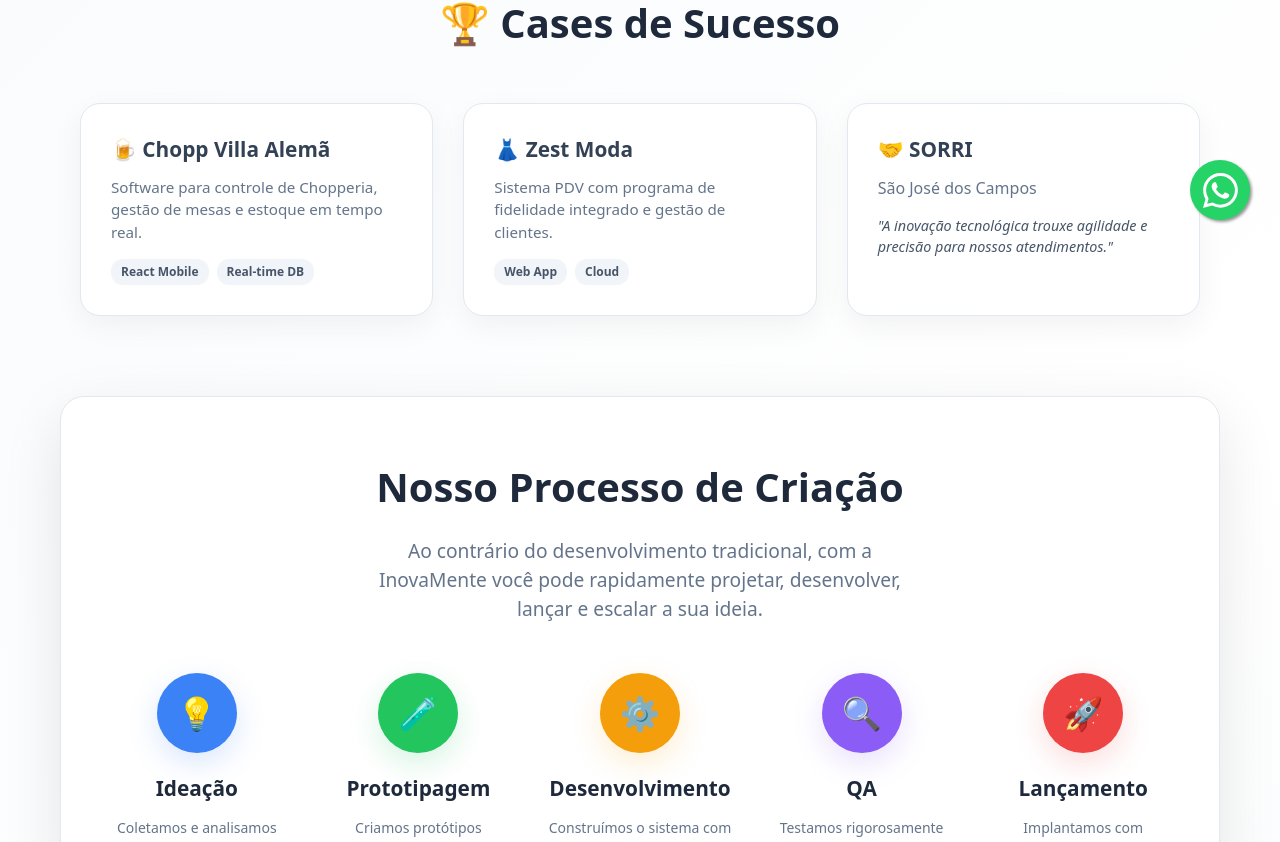
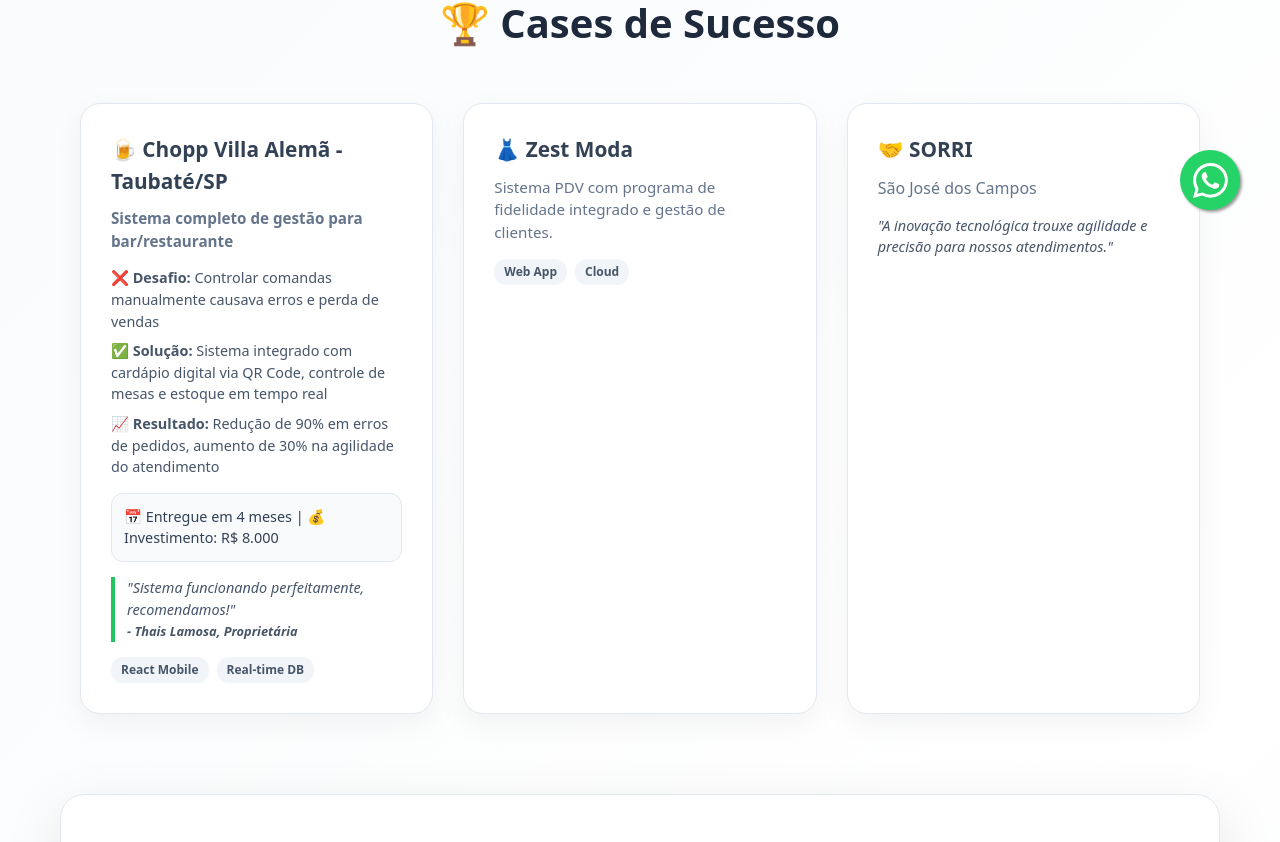
Before and after one commit to cguedes90/inovamente-labs, a Next.js app: page / in a window 1280 px wide. Shown: the part 550-1392 px from the top of the page. Built offline with nearby package versions, Linux system fonts and the light colour scheme.

Commit message:
feat: enhance cases details and improve whatsapp button ui

```diff
--- a/src/app/page.tsx
+++ b/src/app/page.tsx
@@ -113,8 +113,39 @@
                 boxShadow: '0 10px 30px rgba(0,0,0,0.05)',
                 border: '1px solid #e2e8f0'
               }}>
-                <h3 style={{ fontSize: '1.3rem', fontWeight: '700', marginBottom: '10px', color: '#334155' }}>🍺 Chopp Villa Alemã</h3>
-                <p style={{ color: '#64748b', marginBottom: '15px', fontSize: '0.95rem' }}>Software para controle de Chopperia, gestão de mesas e estoque em tempo real.</p>
+                <h3 style={{ fontSize: '1.3rem', fontWeight: '700', marginBottom: '10px', color: '#334155' }}>🍺 Chopp Villa Alemã - Taubaté/SP</h3>
+                <p style={{ color: '#64748b', marginBottom: '15px', fontSize: '0.95rem' }}><strong>Sistema completo de gestão para bar/restaurante</strong></p>
+
+                <div style={{ marginBottom: '15px', color: '#475569', fontSize: '0.9rem' }}>
+                  <p style={{ marginBottom: '8px' }}>❌ <strong>Desafio:</strong> Controlar comandas manualmente causava erros e perda de vendas</p>
+                  <p style={{ marginBottom: '8px' }}>✅ <strong>Solução:</strong> Sistema integrado com cardápio digital via QR Code, controle de mesas e estoque em tempo real</p>
+                  <p>📈 <strong>Resultado:</strong> Redução de 90% em erros de pedidos, aumento de 30% na agilidade do atendimento</p>
+                </div>
+
+                <div style={{
+                  background: '#f8fafc',
+                  padding: '12px',
+                  borderRadius: '12px',
+                  marginBottom: '15px',
+                  fontSize: '0.9rem',
+                  color: '#334155',
+                  border: '1px solid #e2e8f0'
+                }}>
+                  📅 Entregue em 4 meses | 💰 Investimento: R$ 8.000
+                </div>
+
+                <div style={{
+                  fontStyle: 'italic',
+                  color: '#475569',
+                  fontSize: '0.9rem',
+                  borderLeft: '4px solid #22c55e',
+                  paddingLeft: '12px',
+                  marginBottom: '15px'
+                }}>
+                  "Sistema funcionando perfeitamente, recomendamos!"<br />
+                  <span style={{ fontSize: '0.8rem', fontWeight: '600' }}>- Thais Lamosa, Proprietária</span>
+                </div>
+
                 <div style={{ display: 'flex', gap: '8px', flexWrap: 'wrap' }}>
                   <span style={{ background: '#f1f5f9', padding: '4px 10px', borderRadius: '12px', fontSize: '0.75rem', color: '#475569', fontWeight: '600' }}>React Mobile</span>
                   <span style={{ background: '#f1f5f9', padding: '4px 10px', borderRadius: '12px', fontSize: '0.75rem', color: '#475569', fontWeight: '600' }}>Real-time DB</span>
--- a/src/components/FloatingWhatsApp.tsx
+++ b/src/components/FloatingWhatsApp.tsx
@@ -3,44 +3,16 @@
 import React from 'react';
 
 const FloatingWhatsApp = () => {
-    const phoneNumber = '5511999999999'; // Substituir pelo número real se disponível, ou deixar placeholder
-    // Assumindo um número genérico ou placeholder por enquanto. O user não forneceu o número exato no prompt?
-    // O prompt diz "Número visível no header/footer" e "Botão verde flutuante".
-    // Vou usar um link genérico para o WhatsApp Web.
-
-    // Melhor deixar o href editável.
-
     return (
+        <>
             <a
-            href="https://wa.me/5511974508168" // Exemplo, user pode pedir pra mudar depois
+                href="https://wa.me/5511974508168?text=Olá! Vi o site e gostaria de um orçamento"
                 target="_blank"
                 rel="noopener noreferrer"
-            style={{
-                position: 'fixed',
-                bottom: '30px',
-                right: '30px',
-                width: '60px',
-                height: '60px',
-                backgroundColor: '#25d366',
-                color: '#FFF',
-                borderRadius: '50%',
-                textAlign: 'center',
-                fontSize: '30px',
-                boxShadow: '2px 2px 3px #999',
-                zIndex: 1000,
-                display: 'flex',
-                alignItems: 'center',
-                justifyContent: 'center',
-                border: 'none',
-                outline: 'none',
-                textDecoration: 'none',
-                transition: 'transform 0.3s ease-in-out',
-                cursor: 'pointer'
-            }}
-            onMouseOver={(e) => e.currentTarget.style.transform = 'scale(1.1)'}
-            onMouseOut={(e) => e.currentTarget.style.transform = 'scale(1)'}
+                className="whatsapp-float"
                 aria-label="Fale conosco no WhatsApp"
             >
+                {/* SVG icon for WhatsApp */}
                 <svg
                     xmlns="http://www.w3.org/2000/svg"
                     width="35"
@@ -51,6 +23,32 @@
                     <path d="M13.601 2.326A7.854 7.854 0 0 0 7.994 0C3.627 0 .068 3.558.064 7.926c0 1.399.366 2.76 1.057 3.965L0 16l4.204-1.102a7.933 7.933 0 0 0 3.79.965h.004c4.368 0 7.926-3.558 7.93-7.93A7.898 7.898 0 0 0 13.6 2.326zM7.994 14.521a6.573 6.573 0 0 1-3.356-.92l-.24-.144-2.494.654.666-2.433-.156-.251a6.56 6.56 0 0 1-1.007-3.505c0-3.626 2.957-6.584 6.591-6.584a6.56 6.56 0 0 1 4.66 1.931 6.557 6.557 0 0 1 1.928 4.66c-.004 3.639-2.961 6.592-6.592 6.592zm3.615-4.934c-.197-.099-1.17-.578-1.353-.646-.182-.065-.315-.099-.445.099-.133.197-.513.646-.627.775-.114.133-.232.148-.43.05-.197-.1-.836-.308-1.592-.985-.59-.525-.985-1.175-1.103-1.372-.114-.198-.011-.304.088-.403.087-.088.197-.232.296-.346.1-.114.133-.198.198-.33.065-.134.034-.248-.015-.347-.05-.099-.445-1.076-.612-1.47-.16-.389-.323-.335-.445-.34-.114-.007-.247-.007-.38-.007a.729.729 0 0 0-.529.247c-.182.198-.691.677-.691 1.654 0 .977.71 1.916.81 2.049.098.133 1.394 2.132 3.383 2.992.47.205.84.326 1.129.418.475.152.904.129 1.246.08.38-.058 1.171-.48 1.338-.943.164-.464.164-.86.114-.943-.049-.084-.182-.133-.38-.232z" />
                 </svg>
             </a>
+            <style jsx global>{`
+                .whatsapp-float {
+                    position: fixed;
+                    width: 60px;
+                    height: 60px;
+                    bottom: 40px;
+                    right: 40px;
+                    background-color: #25d366;
+                    color: #FFF;
+                    border-radius: 50%;
+                    text-align: center;
+                    font-size: 30px;
+                    box-shadow: 2px 2px 3px #999;
+                    z-index: 100;
+                    display: flex;
+                    align-items: center;
+                    justify-content: center;
+                    transition: all 0.3s;
+                }
+
+                .whatsapp-float:hover {
+                    transform: scale(1.1);
+                    background-color: #128c7e;
+                }
+            `}</style>
+        </>
     );
 };
 
```
Lines whose indentation alone changed are shown as unchanged.
